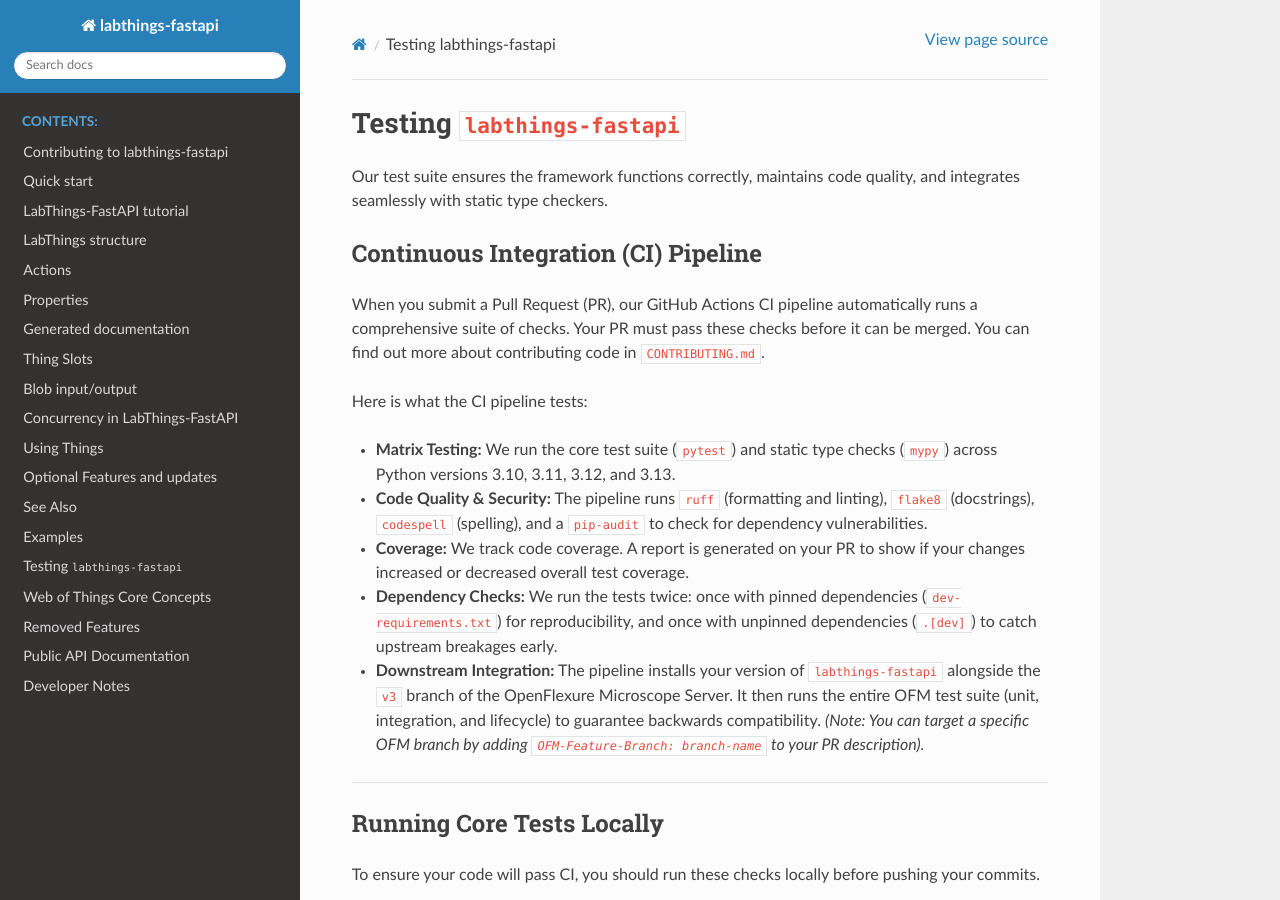
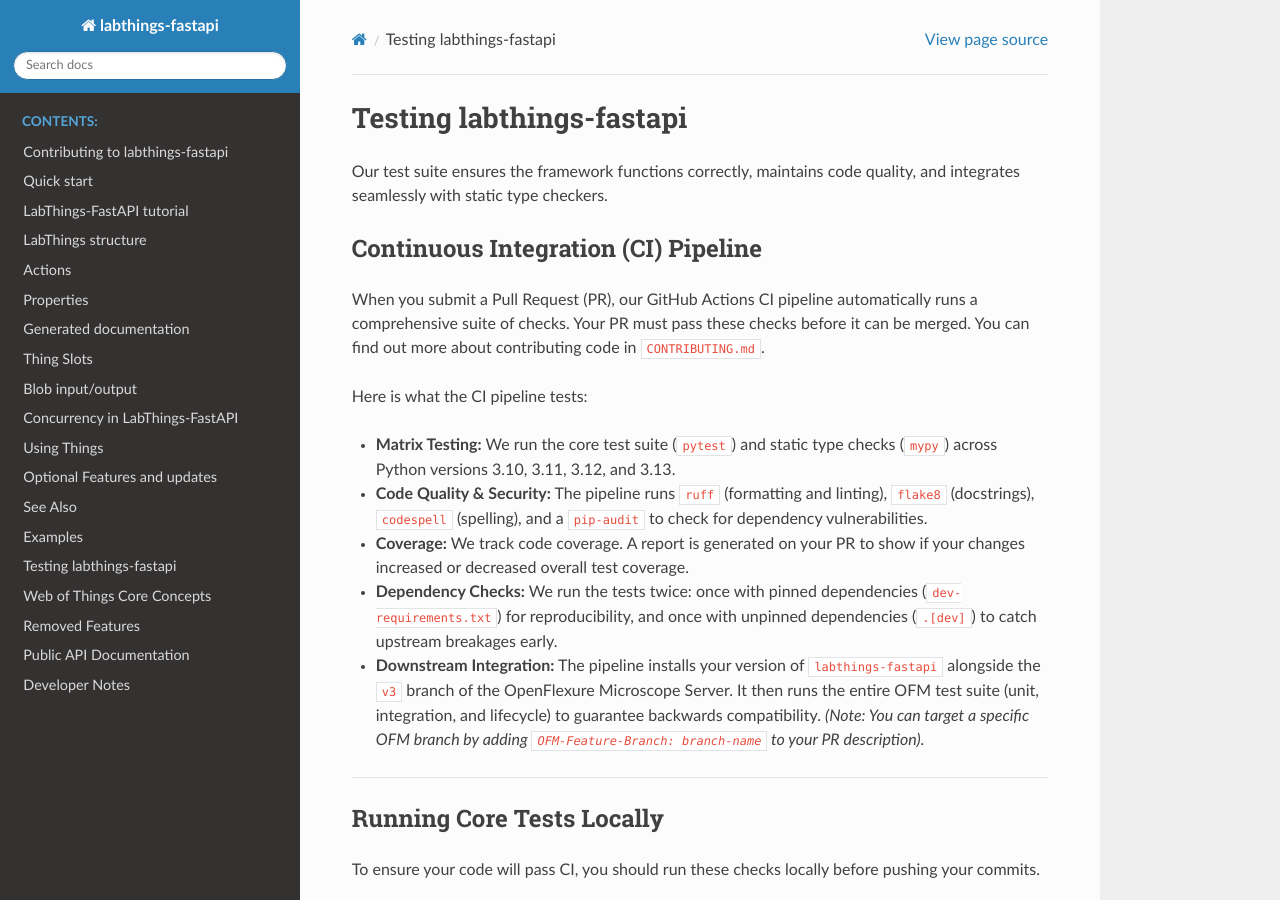
Before and after one commit to labthings/labthings-fastapi, a Sphinx documentation site: the page built from docs/source/testing.md, in a window 1280 px wide and 900 px high. Built offline with Sphinx 7.4.7 and the Read the Docs theme 3.1.0, drawn with Linux system fonts in a browser that asks for light colours; pages that are not in the unit, such as notebooks, are missing from menus; the version number is read from the project's files by our own code.

Commit message:
Improve title formatting

```diff
--- a/docs/source/testing.md
+++ b/docs/source/testing.md
@@ -1,4 +1,4 @@
-# Testing `labthings-fastapi`
+# Testing labthings-fastapi
 
 Our test suite ensures the framework functions correctly, maintains code quality, and integrates seamlessly with static type checkers.
 
```
